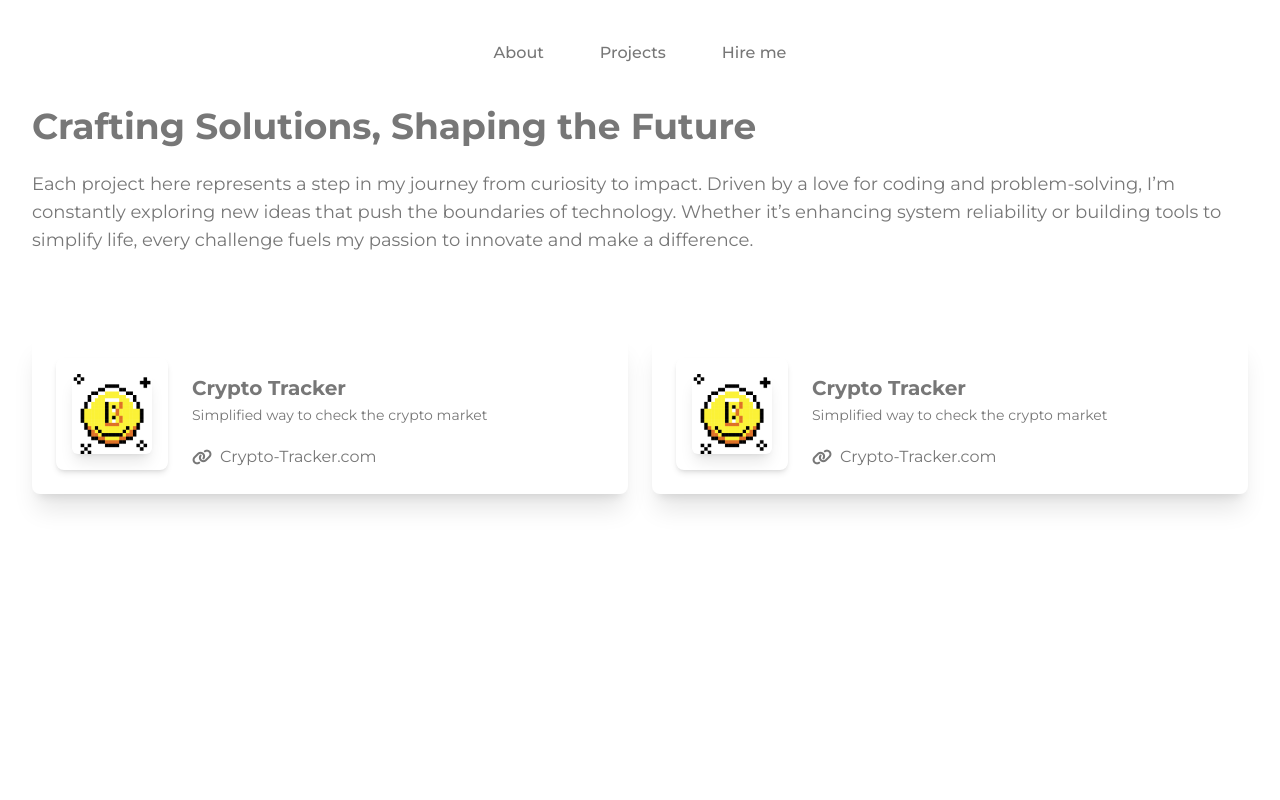
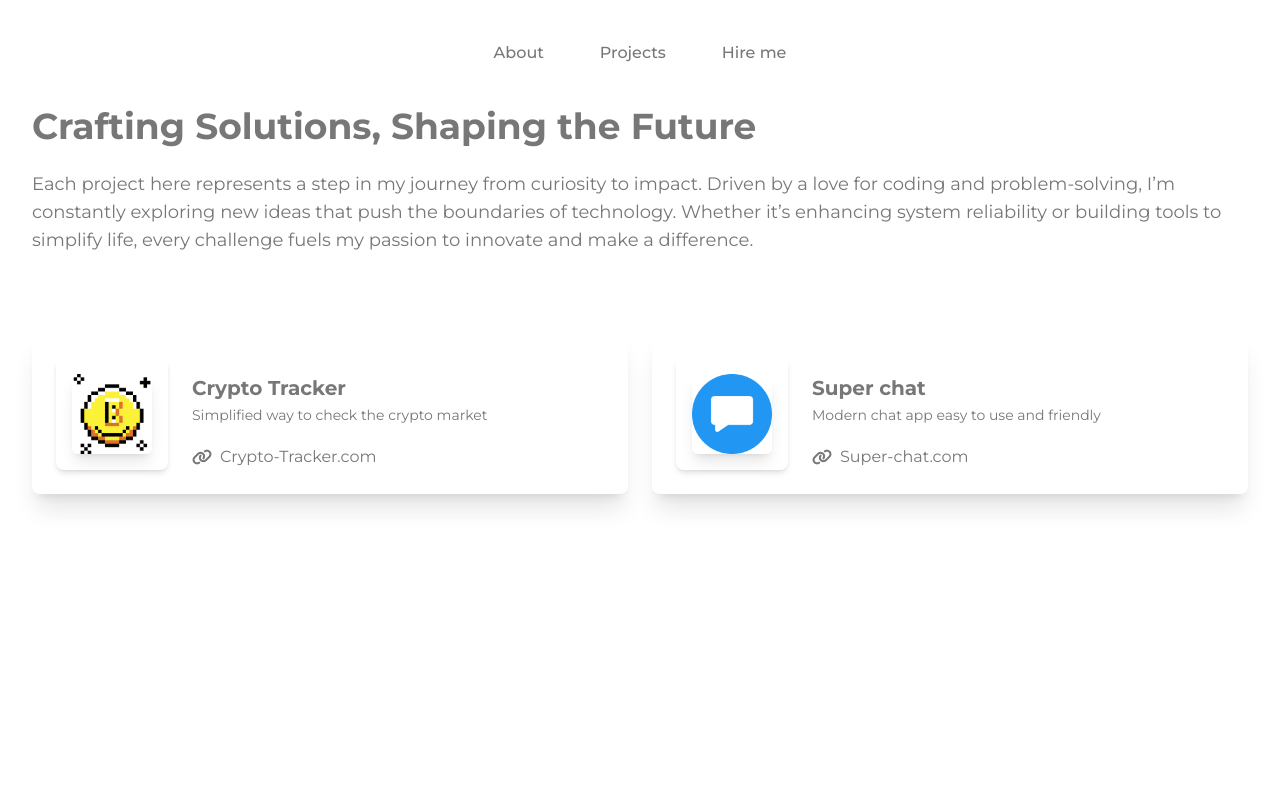
Before and after one commit to KaiqueFj/KaiqueFJ-Portfolio, a Next.js app: page /projects in a window 1280 px wide. Shown: the top 800 px of the page. Built offline with nearby package versions, Linux system fonts and the light colour scheme.

Commit message:
feat: added the second project to the projects page

```diff
--- a/src/app/components/projects.tsx
+++ b/src/app/components/projects.tsx
@@ -57,26 +57,26 @@ export default function Project() {
           <div className="bg-primary-background p-4 rounded-lg shadow-md">
             <Image
               className="rounded-md shadow-lg"
-              src="/images/crypto-logo-coin.png"
-              alt="Crypto project image"
+              src="/images/chat-icon.png"
+              alt="chat project image"
               width={80}
               height={80}
             />
           </div>
           <div className="flex flex-col justify-between">
             <h3 className="text-xl font-semibold text-primary-text-color">
-              Crypto Tracker
+              Super chat
             </h3>
             <span className="text-secondary-text-color text-sm mb-4">
-              Simplified way to check the crypto market
+              Modern chat app easy to use and friendly
             </span>
             <div className="flex items-center gap-2">
               <i className="fa-solid fa-link text-primary-text-color"></i>
               <a
                 className="text-primary-text-color hover:text-hover-primary-text-color transition"
-                href="https://crypto-currency-pgqa.onrender.com/overview"
+                href="https://super-chat-uhey.onrender.com"
               >
-                Crypto-Tracker.com
+                Super-chat.com
               </a>
             </div>
           </div>
```
Also changed, not shown: public/Images/chat-icon.png (added).
